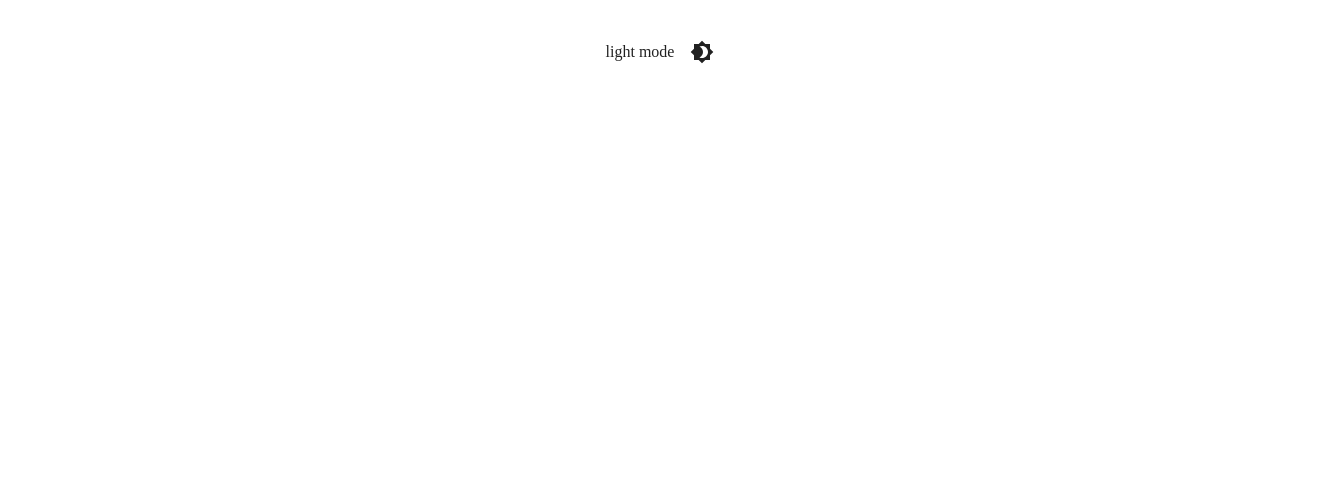
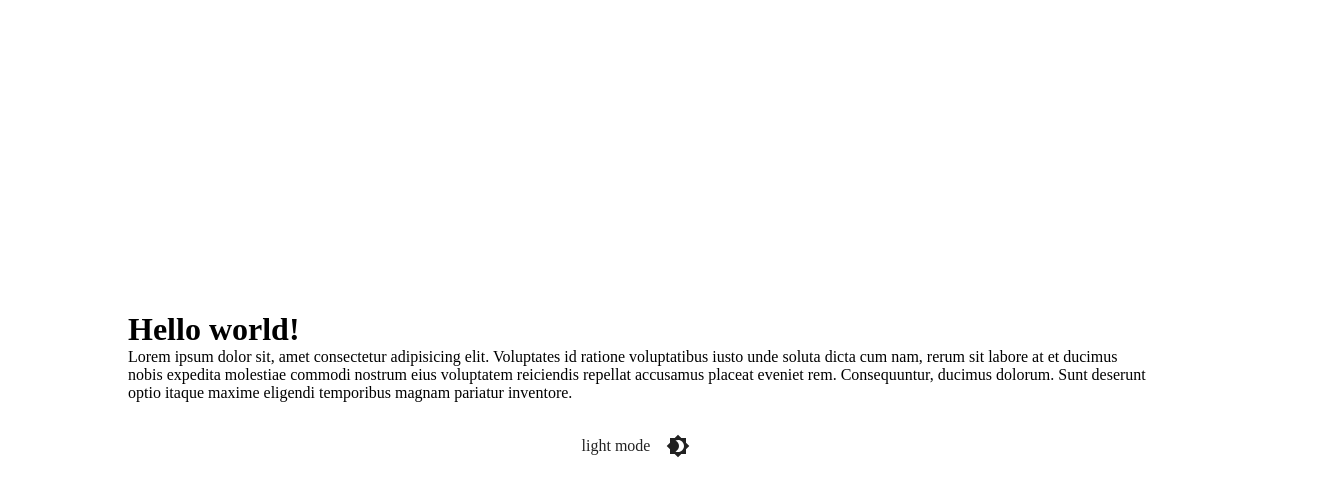
Before and after one commit to Frederic-K/MUI-Theming, a React (Create React App) app: page / in a window 1280 px wide. Shown: the top 496 px of the page, 1320 px wide, since content can reach past the window. Built offline with nearby package versions, Linux system fonts and the light colour scheme.

Commit message:
set dark mode for page

```diff
--- a/src/App.jsx
+++ b/src/App.jsx
@@ -1,16 +1,33 @@
 import * as React from 'react'
+import { useState } from 'react'
 import { ThemeProvider } from '@mui/material/styles'
 import ColorModeContext from './themes/ColorModeContext'
 import SwitchButton from './components/SwitchButton'
 import ToggleColorMode from './themes/ToggleColorMode'
 
+import './app.css'
+
 export default function App() {
-  const { colorMode, theme } = ToggleColorMode()
+  const { colorMode, theme, mode } = ToggleColorMode()
+  // const [darkMode, setDarkMode]  = useState(false)
 
   return (
     <ColorModeContext.Provider value={colorMode}>
       <ThemeProvider theme={theme}>
-        <SwitchButton />
+        <div className={`app ${mode === 'dark' && 'dark-theme'}`}>
+          <div className="content">
+            <h1>Hello world!</h1>
+            <p>
+              Lorem ipsum dolor sit, amet consectetur adipisicing elit.
+              Voluptates id ratione voluptatibus iusto unde soluta dicta cum
+              nam, rerum sit labore at et ducimus nobis expedita molestiae
+              commodi nostrum eius voluptatem reiciendis repellat accusamus
+              placeat eveniet rem. Consequuntur, ducimus dolorum. Sunt deserunt
+              optio itaque maxime eligendi temporibus magnam pariatur inventore.
+            </p>
+            <SwitchButton />
+          </div>
+        </div>
       </ThemeProvider>
     </ColorModeContext.Provider>
   )
--- /dev/null
+++ b/src/app.css
@@ -0,0 +1,22 @@
+*,
+::before,
+::after {
+  box-sizing: border-box;
+  margin: 0;
+  padding: 0;
+}
+.app {
+  display: flex;
+  justify-content: center;
+  align-items: center;
+  flex-direction: column;
+  width: 100vw;
+  height: 100vh;
+}
+.dark-theme {
+  background-color: #1b2430;
+  color: #f1f1f1;
+}
+.content {
+  width: 80%;
+}
--- a/src/themes/ToggleColorMode.js
+++ b/src/themes/ToggleColorMode.js
@@ -50,5 +50,6 @@ export default function ToggleColorMode() {
   return {
     theme: currentTheme,
     colorMode,
+    mode,
   }
 }
```
